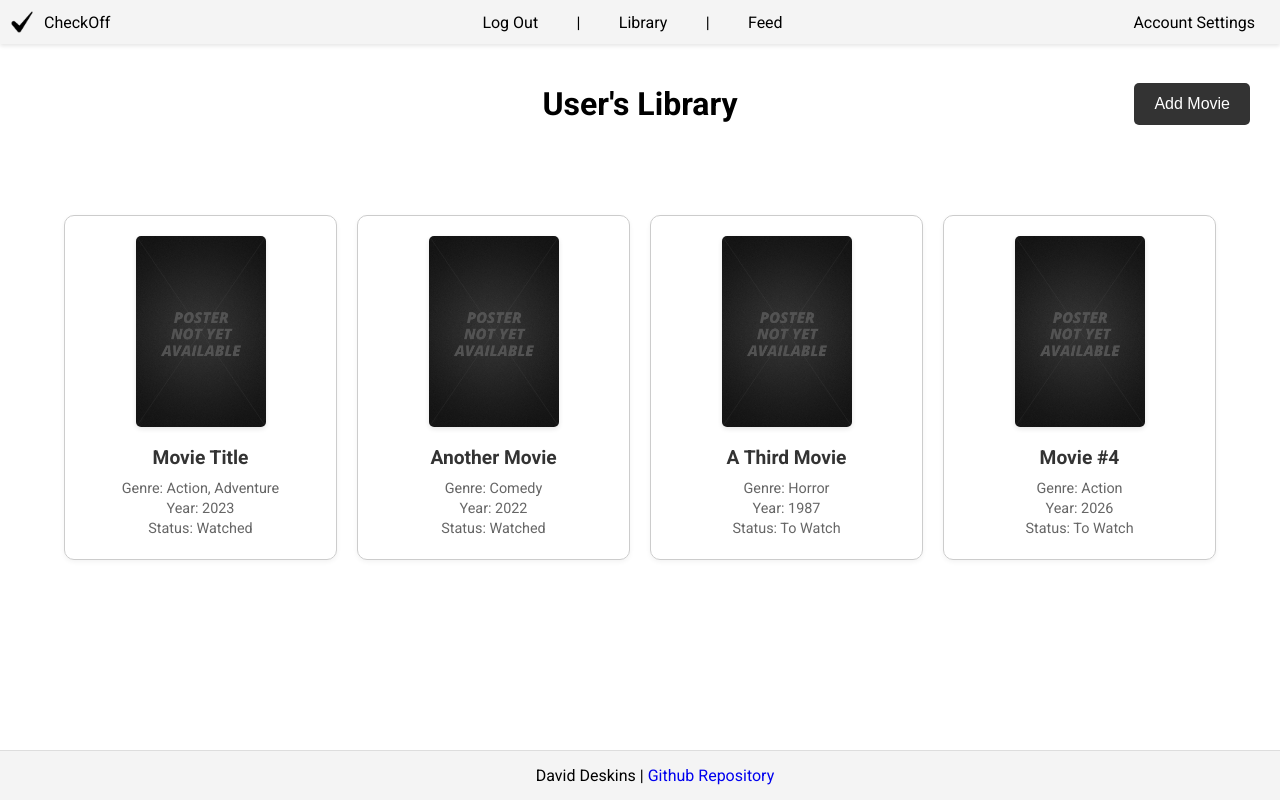
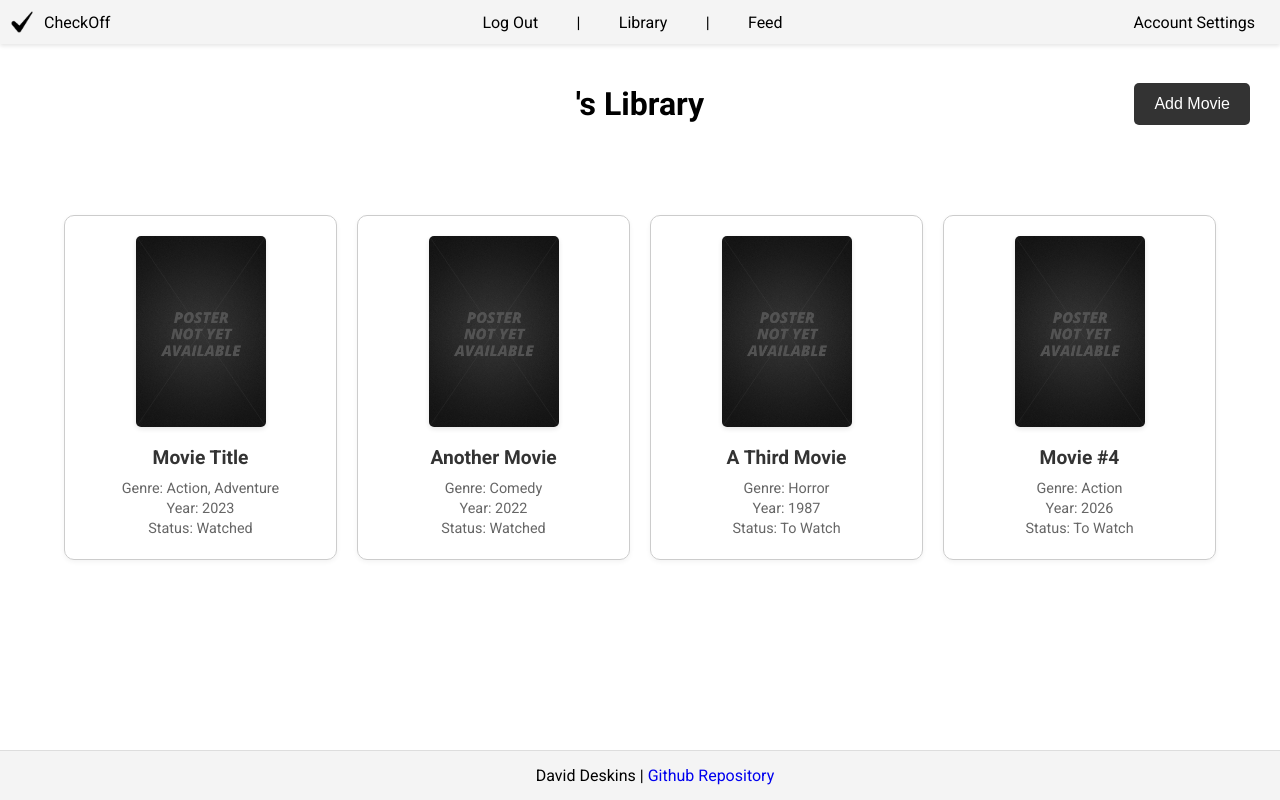
Before and after one commit to HyperNebula/CS260-Startup, a React (Vite) app: page /library in a window 1280 px wide. Built offline with nearby package versions, Linux system fonts and the light colour scheme.

Commit message:
Added current user's name to library page

```diff
--- a/src/library/library.jsx
+++ b/src/library/library.jsx
@@ -1,11 +1,12 @@
 import React from 'react';
 
 export function Library() {
+
     return (
         <main>
 
             <div className="library-header">
-            <h1 id="userTitle">User's Library</h1>
+                <h1 id="userTitle">{localStorage.getItem("userName")}'s Library</h1>
                 <button type="button" className="add-movie">Add Movie</button>
             </div>
 
```
Lines whose indentation alone changed are shown as unchanged.
